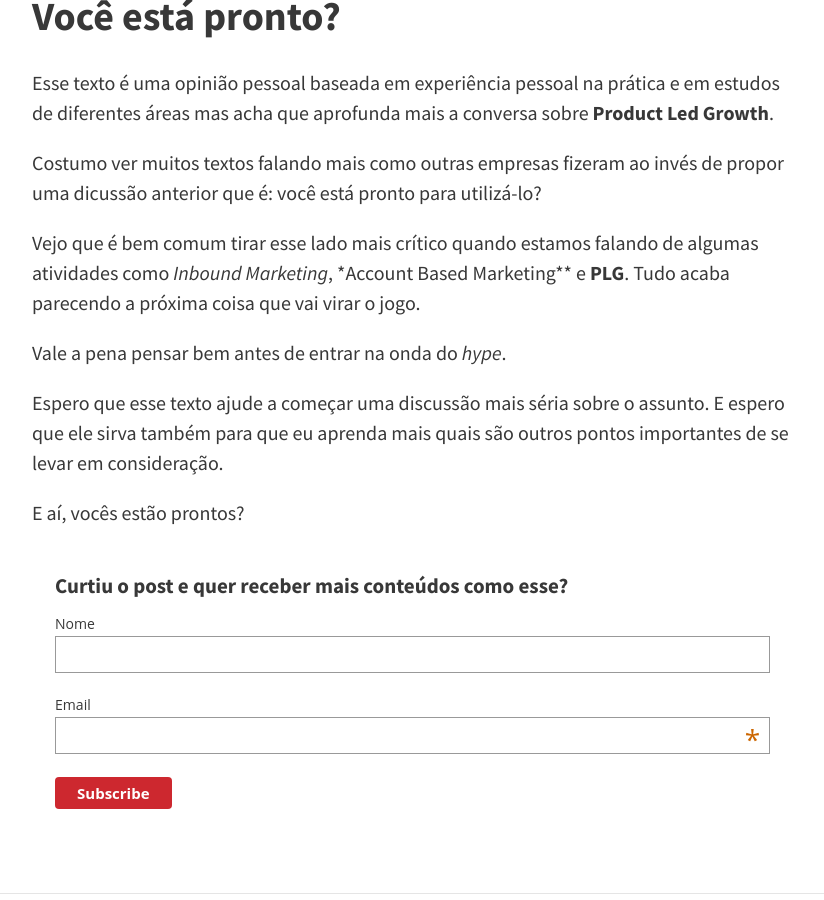
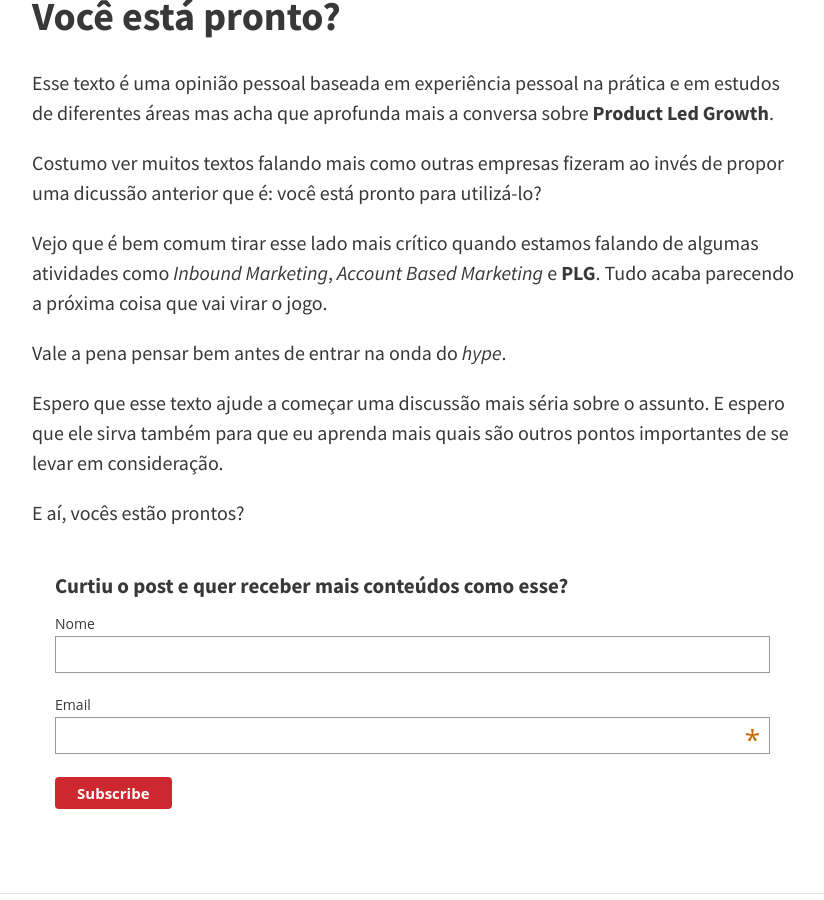
Before and after one commit to felipecbarbosa/felipecbarbosa.github.io, a Jekyll site: the page built from _posts/2019-07-10-elementos-estrategia-plg.md, in a window 1280 px wide and 900 px high, scrolled down 9432 px. Shown: the whole window, without its empty margins (224-1048 px from the left). Built offline with Jekyll 4.4.1, drawn with Linux system fonts in a browser that asks for light colours; nearby versions of some CDN libraries; comment, search, counter and statistics services are not loaded.

Commit message:
Fixed typo

```diff
--- a/_posts/2019-07-10-elementos-estrategia-plg.md
+++ b/_posts/2019-07-10-elementos-estrategia-plg.md
@@ -198,7 +198,7 @@ Esse texto é uma opinião pessoal baseada em experiência pessoal na prática e
 
 Costumo ver muitos textos falando mais como outras empresas fizeram ao invés de propor uma dicussão anterior que é: você está pronto para utilizá-lo?
 
-Vejo que é bem comum tirar esse lado mais crítico quando estamos falando de algumas atividades como *Inbound Marketing*, *Account Based Marketing** e **PLG**. Tudo acaba parecendo a próxima coisa que vai virar o jogo.
+Vejo que é bem comum tirar esse lado mais crítico quando estamos falando de algumas atividades como *Inbound Marketing*, *Account Based Marketing* e **PLG**. Tudo acaba parecendo a próxima coisa que vai virar o jogo.
 
 Vale a pena pensar bem antes de entrar na onda do *hype*.
 
```
